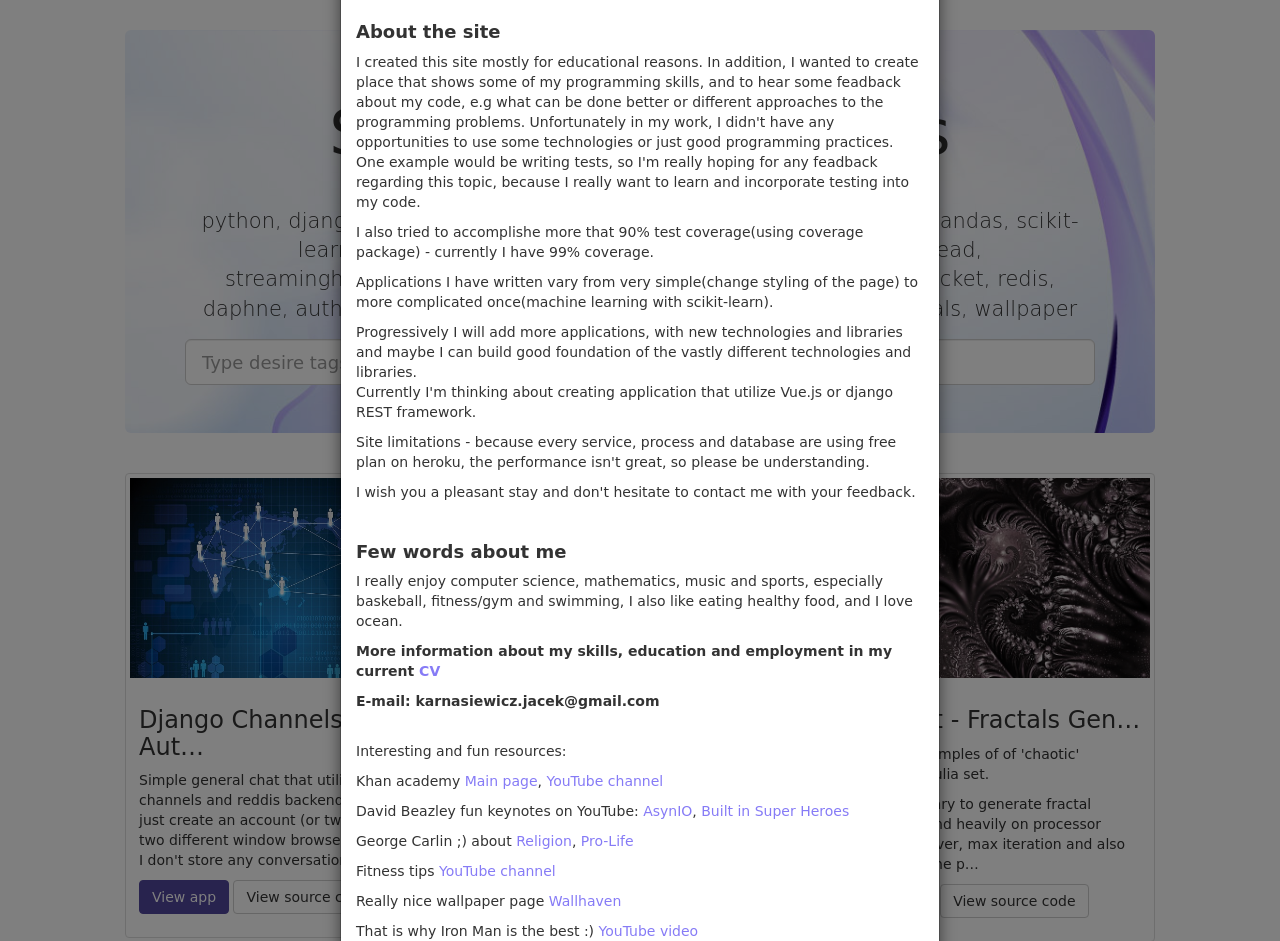
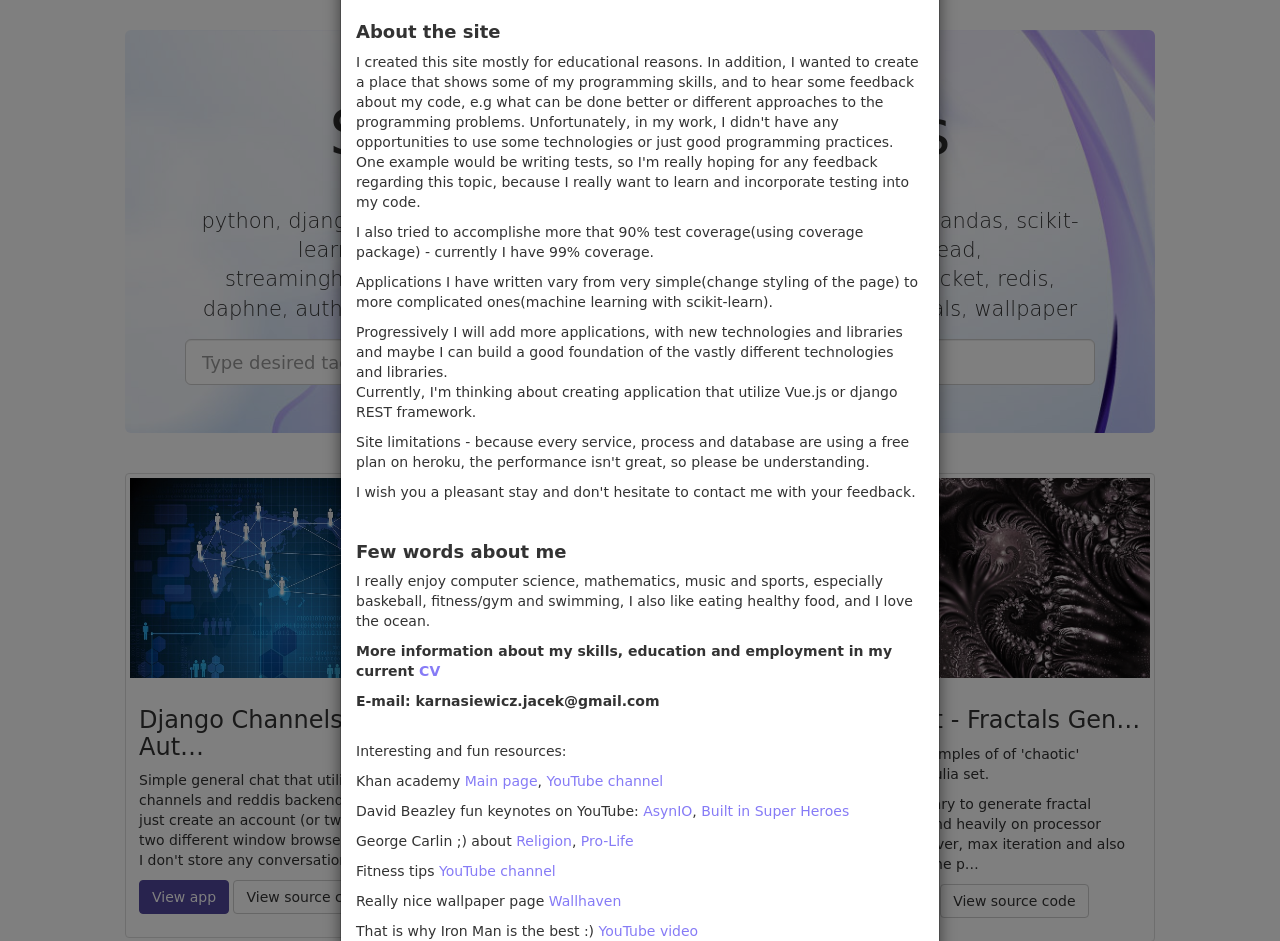
Before and after one commit to JacekKarnasiewicz/HomePage, a Django app: page / in a window 1280 px wide, after a click on "About/Contact". Shown: the part 91-1032 px from the top of the page. Run offline with Django 3.2, Linux system fonts and the light colour scheme; data comes from the database, SQL or seed files in the repository; parts of the project's set-up code (start-up, migrations or seed data) failed here and were passed over; some libraries are stand-ins or nearby versions.

Commit message:
content update

```diff
--- a/HomePage/templates/about_modal.html
+++ b/HomePage/templates/about_modal.html
@@ -9,18 +9,18 @@
 			<div class="modal-body">
 
 				<h4><b>About the site</b></h4>
-				<p>I created this site mostly for educational reasons. In addition, I wanted to create place that shows some of my programming skills, and to hear some feadback about my code, e.g what can be done better or different approaches to the programming problems. Unfortunately in my work, I didn't have any opportunities to use some technologies or just good programming practices. One example would be writing tests, so I'm really hoping for any feadback regarding this topic, because I really want to learn and incorporate testing into my code.
+				<p>I created this site mostly for educational reasons. In addition, I wanted to create a place that shows some of my programming skills, and to hear some feedback about my code, e.g what can be done better or different approaches to the programming problems. Unfortunately, in my work, I didn't have any opportunities to use some technologies or just good programming practices. One example would be writing tests, so I'm really hoping for any feedback regarding this topic, because I really want to learn and incorporate testing into my code.
 				</p>
 				<p>I also tried to accomplishe more that 90% test coverage(using coverage package) - currently I have 99% coverage.</p>
-				<p>Applications I have written vary from very simple(change styling of the page) to more complicated once(machine learning with scikit-learn).</p>
-				<p>Progressively I will add more applications, with new technologies and libraries and maybe I can build good foundation of the vastly different technologies and libraries.<br>Currently I'm thinking about creating application that utilize Vue.js or django REST framework.</p>
-				<p>Site limitations - because every service, process and database are using free plan on heroku, the performance isn't great, so please be understanding.</p>
+				<p>Applications I have written vary from very simple(change styling of the page) to more complicated ones(machine learning with scikit-learn).</p>
+				<p>Progressively I will add more applications, with new technologies and libraries and maybe I can build a good foundation of the vastly different technologies and libraries.<br>Currently, I'm thinking about creating application that utilize Vue.js or django REST framework.</p>
+				<p>Site limitations - because every service, process and database are using a free plan on heroku, the performance isn't great, so please be understanding.</p>
 				<p>I wish you a pleasant stay and don't hesitate to contact me with your feedback.</p>
 				<br>
 
 
 				<h4><b>Few words about me</b></h4>
-				<p>I really enjoy computer science, mathematics, music and sports, especially baskeball, fitness/gym and swimming, I also like eating healthy food, and I love ocean.</p>
+				<p>I really enjoy computer science, mathematics, music and sports, especially baskeball, fitness/gym and swimming, I also like eating healthy food, and I love the ocean.</p>
 				<p><b>More information about my skills, education and employment in my current <a target="_blank" href="{% static 'pdfs/Karnasiewicz Jacek (CV).pdf' %}">CV</a></b></p>
 				<p><b>E-mail: karnasiewicz.jacek@gmail.com</b></p>
 				<br>
--- a/apps/search_app/templates/search_app/home.html
+++ b/apps/search_app/templates/search_app/home.html
@@ -7,7 +7,7 @@
 	<div class="row">
 		<div class="col-sm-12 col-md-12 col-lg-12">
 			<div class="input-group-lg">
-				<input id="search" type="text" class="form-control" placeholder="Type desire tags separated by commas to filter avaiable app's" aria-describedby="sizing-addon1" tabindex="1">
+				<input id="search" type="text" class="form-control" placeholder="Type desired tags separated by commas to filter available apps" aria-describedby="sizing-addon1" tabindex="1">
 			</div>
 		</div>
 	</div>
```
